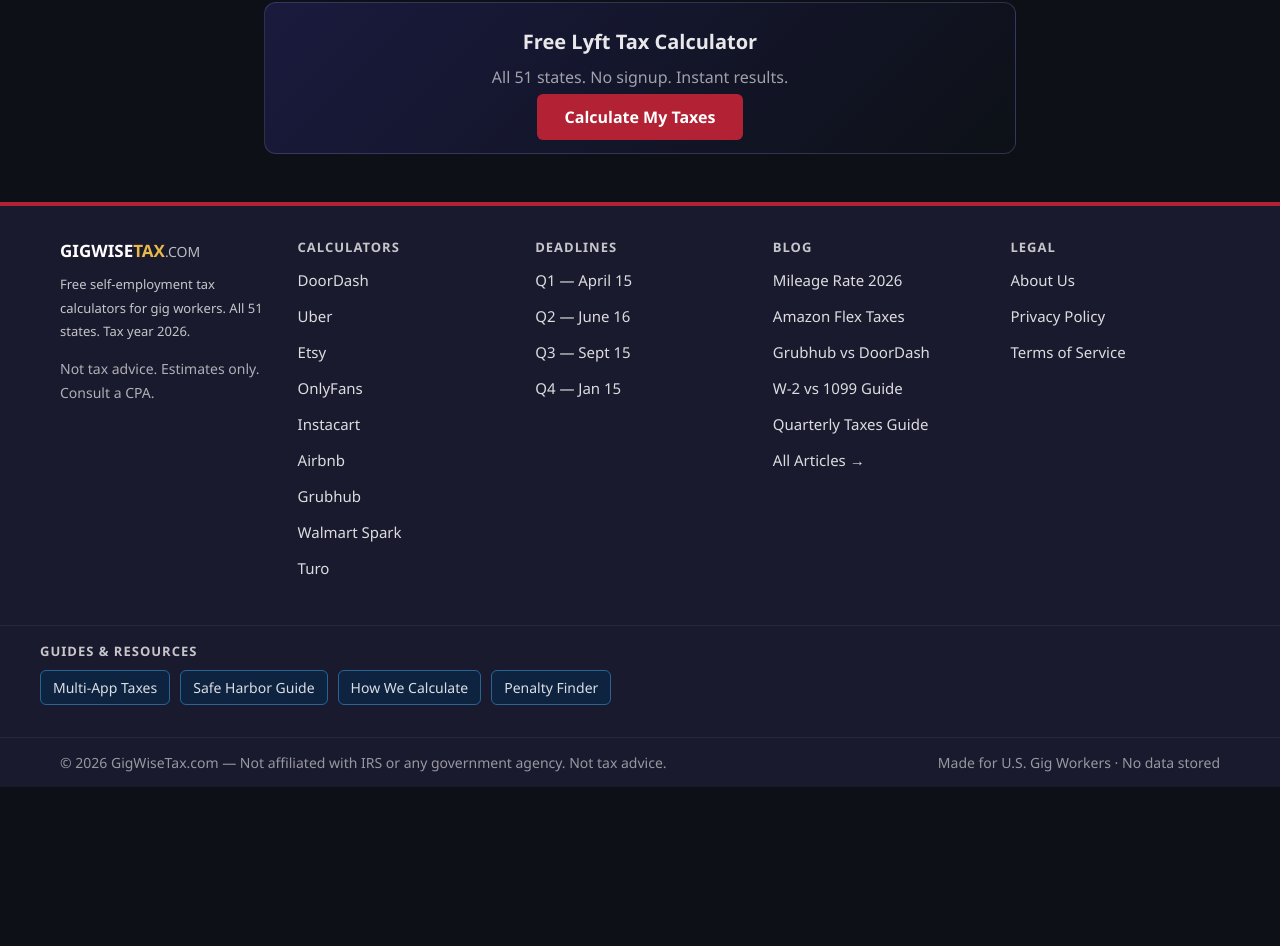
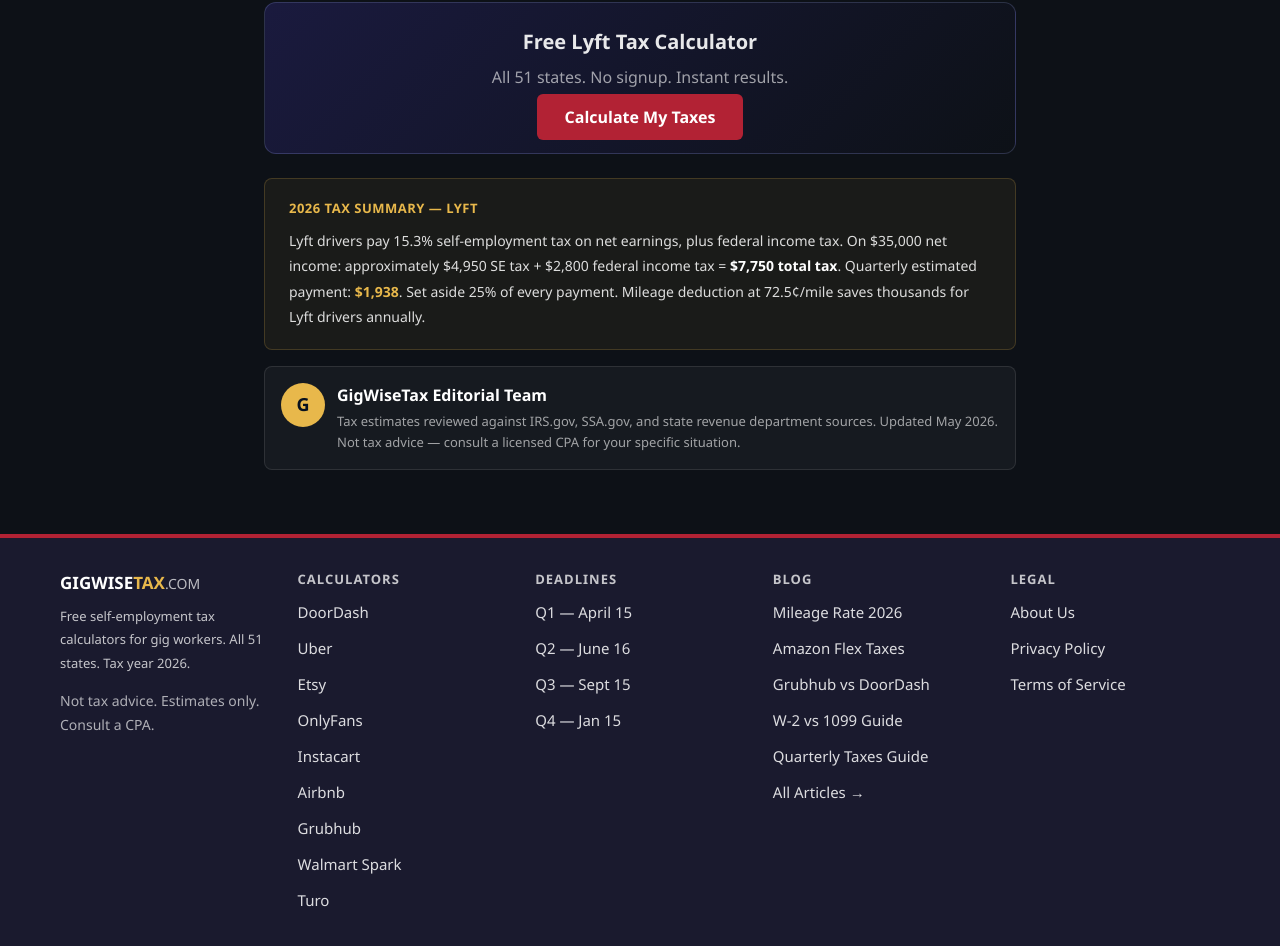
Before and after one commit to devqrcraft-ui/gigwisetax, a Next.js app: page /blog/lyft-driver-taxes-2026 in a window 1280 px wide. Shown: the part 1189-2135 px from the top of the page. Before the commit the page ends 1976 px from the top, so only its background shows below. Built offline with nearby package versions, Linux system fonts and the light colour scheme.

Commit message:
feat: answer-first + author box on amazon-flex and lyft blog pages

```diff
--- a/app/blog/amazon-flex-taxes-2026/page.tsx
+++ b/app/blog/amazon-flex-taxes-2026/page.tsx
@@ -180,6 +180,23 @@ export default function AmazonFlexTaxesBlogPost() {
             Use our free <Link href="/amazon-flex" style={{ color: '#B22234', fontWeight: 600 }}>Amazon Flex Tax Calculator</Link> to get your personalized estimate.
           </p>
 
+          {/* ANSWER-FIRST GEO BLOCK */}
+          <div style={{ background:'rgba(232,184,75,0.06)', border:'1px solid rgba(232,184,75,0.2)', borderRadius:8, padding:'20px 24px', margin:'24px 0 16px' }}>
+            <div style={{ fontSize:13, fontWeight:700, color:'#e8b84b', marginBottom:10, textTransform:'uppercase' as const, letterSpacing:'0.5px' }}>2026 Tax Summary — Amazon Flex</div>
+            <p style={{ fontSize:14, color:'rgba(255,255,255,0.85)', lineHeight:1.8, margin:0 }}>
+              Amazon Flex drivers pay 15.3% self-employment tax on net earnings, plus federal income tax. On $40,000 net income: approximately $5,652 SE tax + $3,200 federal income tax = <strong style={{ color:'#fff' }}>$8,852 total tax</strong>. Quarterly estimated payment: <strong style={{ color:'#e8b84b' }}>$2,213</strong>. Set aside 25% of every payment. Mileage deduction at 72.5¢/mile is the top deduction for Amazon Flex drivers.
+            </p>
+          </div>
+
+          {/* AUTHOR BOX */}
+          <div style={{ background: 'rgba(255,255,255,0.04)', border: '1px solid rgba(255,255,255,0.1)', borderRadius: 8, padding: 16, marginBottom: 16, display: 'flex', gap: 12, alignItems: 'flex-start' }}>
+            <div style={{ width: 44, height: 44, borderRadius: '50%', background: '#e8b84b', display: 'flex', alignItems: 'center', justifyContent: 'center', fontWeight: 900, fontSize: 18, color: '#07111F', flexShrink: 0 }}>G</div>
+            <div>
+              <div style={{ fontWeight: 700, color: '#fff', marginBottom: 4 }}>GigWiseTax Editorial Team</div>
+              <div style={{ fontSize: 13, color: 'rgba(255,255,255,0.6)', lineHeight: 1.6 }}>Tax estimates reviewed against IRS.gov, SSA.gov, and state revenue department sources. Updated May 2026. Not tax advice — consult a licensed CPA for your specific situation.</div>
+            </div>
+          </div>
+
           <div style={{ background: 'rgba(232,184,75,0.1)', border: '1px solid #fde68a', borderRadius: 8, padding: '16px 20px', marginTop: 32 }}>
             <div style={{ fontSize: 13, fontWeight: 700, color: '#fcd34d', marginBottom: 6 }}> Disclaimer</div>
             <div style={{ fontSize: 13, color: '#fcd34d', lineHeight: 1.7 }}>
--- a/app/blog/lyft-driver-taxes-2026/page.tsx
+++ b/app/blog/lyft-driver-taxes-2026/page.tsx
@@ -101,6 +101,23 @@ export default function BlogPost() {
           Calculate My Taxes
         </a>
       </div>
+      {/* ANSWER-FIRST GEO BLOCK */}
+      <div style={{ background:'rgba(232,184,75,0.06)', border:'1px solid rgba(232,184,75,0.2)', borderRadius:8, padding:'20px 24px', margin:'24px 0 16px' }}>
+        <div style={{ fontSize:13, fontWeight:700, color:'#e8b84b', marginBottom:10, textTransform:'uppercase' as const, letterSpacing:'0.5px' }}>2026 Tax Summary — Lyft</div>
+        <p style={{ fontSize:14, color:'rgba(255,255,255,0.85)', lineHeight:1.8, margin:0 }}>
+          Lyft drivers pay 15.3% self-employment tax on net earnings, plus federal income tax. On $35,000 net income: approximately $4,950 SE tax + $2,800 federal income tax = <strong style={{ color:'#fff' }}>$7,750 total tax</strong>. Quarterly estimated payment: <strong style={{ color:'#e8b84b' }}>$1,938</strong>. Set aside 25% of every payment. Mileage deduction at 72.5¢/mile saves thousands for Lyft drivers annually.
+        </p>
+      </div>
+
+      {/* AUTHOR BOX */}
+      <div style={{ background: 'rgba(255,255,255,0.04)', border: '1px solid rgba(255,255,255,0.1)', borderRadius: 8, padding: 16, marginBottom: 16, display: 'flex', gap: 12, alignItems: 'flex-start' }}>
+        <div style={{ width: 44, height: 44, borderRadius: '50%', background: '#e8b84b', display: 'flex', alignItems: 'center', justifyContent: 'center', fontWeight: 900, fontSize: 18, color: '#07111F', flexShrink: 0 }}>G</div>
+        <div>
+          <div style={{ fontWeight: 700, color: '#fff', marginBottom: 4 }}>GigWiseTax Editorial Team</div>
+          <div style={{ fontSize: 13, color: 'rgba(255,255,255,0.6)', lineHeight: 1.6 }}>Tax estimates reviewed against IRS.gov, SSA.gov, and state revenue department sources. Updated May 2026. Not tax advice — consult a licensed CPA for your specific situation.</div>
+        </div>
+      </div>
+
     </main>
     </div>
   )
```
